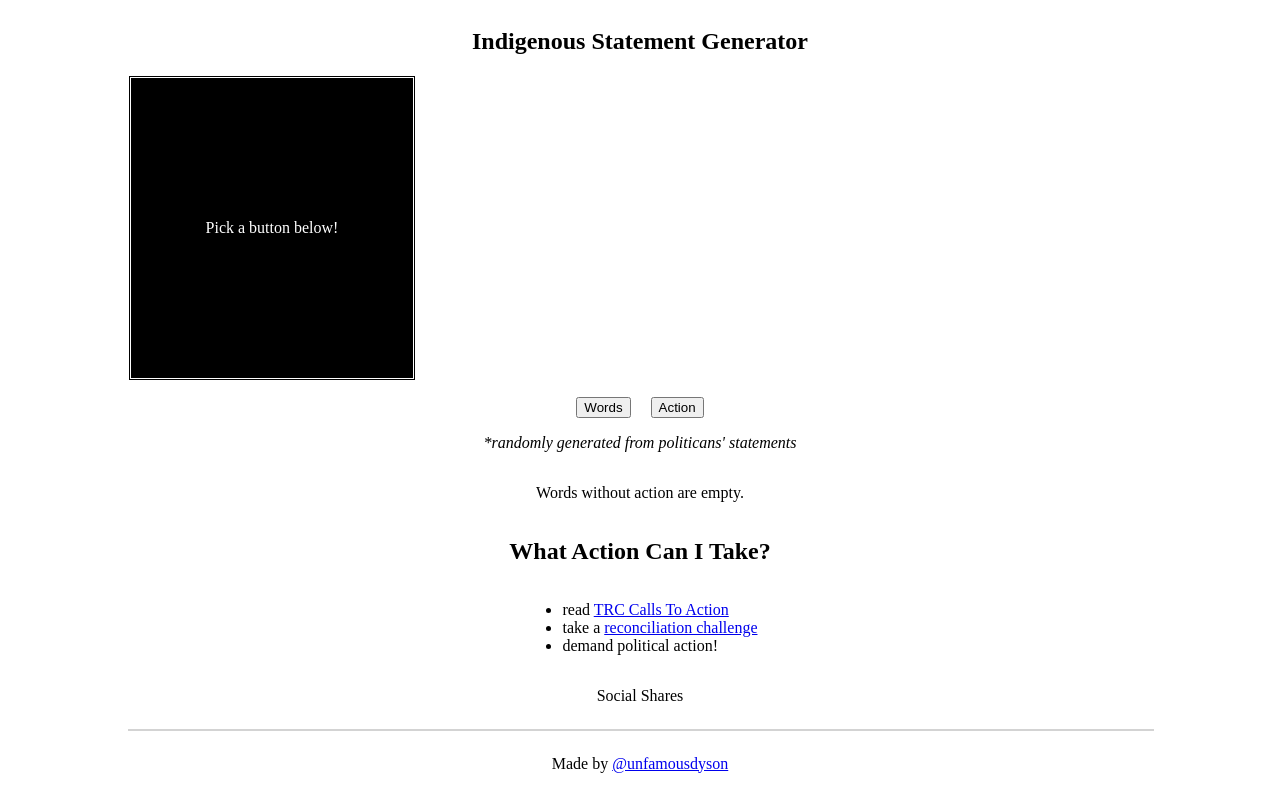
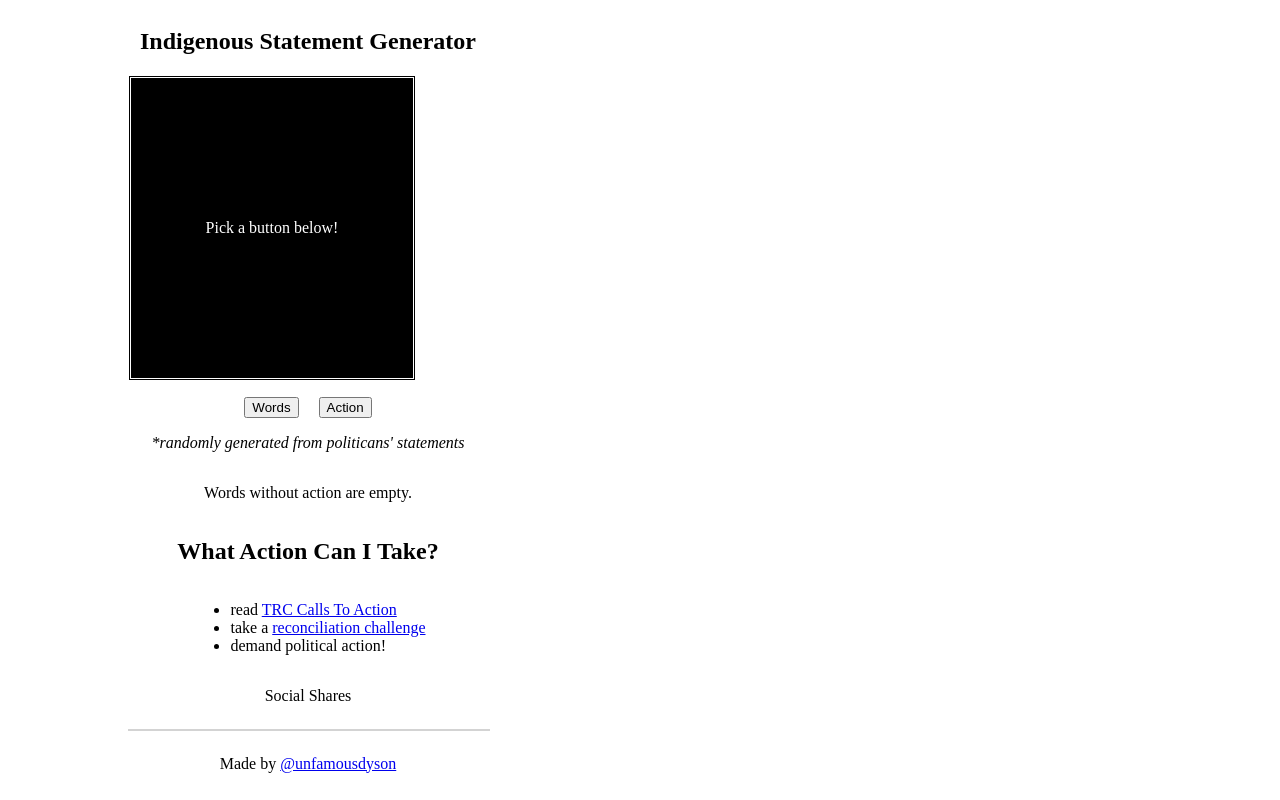
Before and after one commit to HatHeadNinja/iag, a plain HTML site: page index.html in a window 1280 px wide. Drawn offline with Linux system fonts and the light colour scheme.

Commit message:
adjust style

```diff
--- a/css/styles.css
+++ b/css/styles.css
@@ -2,7 +2,7 @@ body {
   display: flex;
   flex-direction: column;
   text-align: center;
-  width: 80%;
+  width: 360px;
   margin-left: 10%;
 }
 
```
